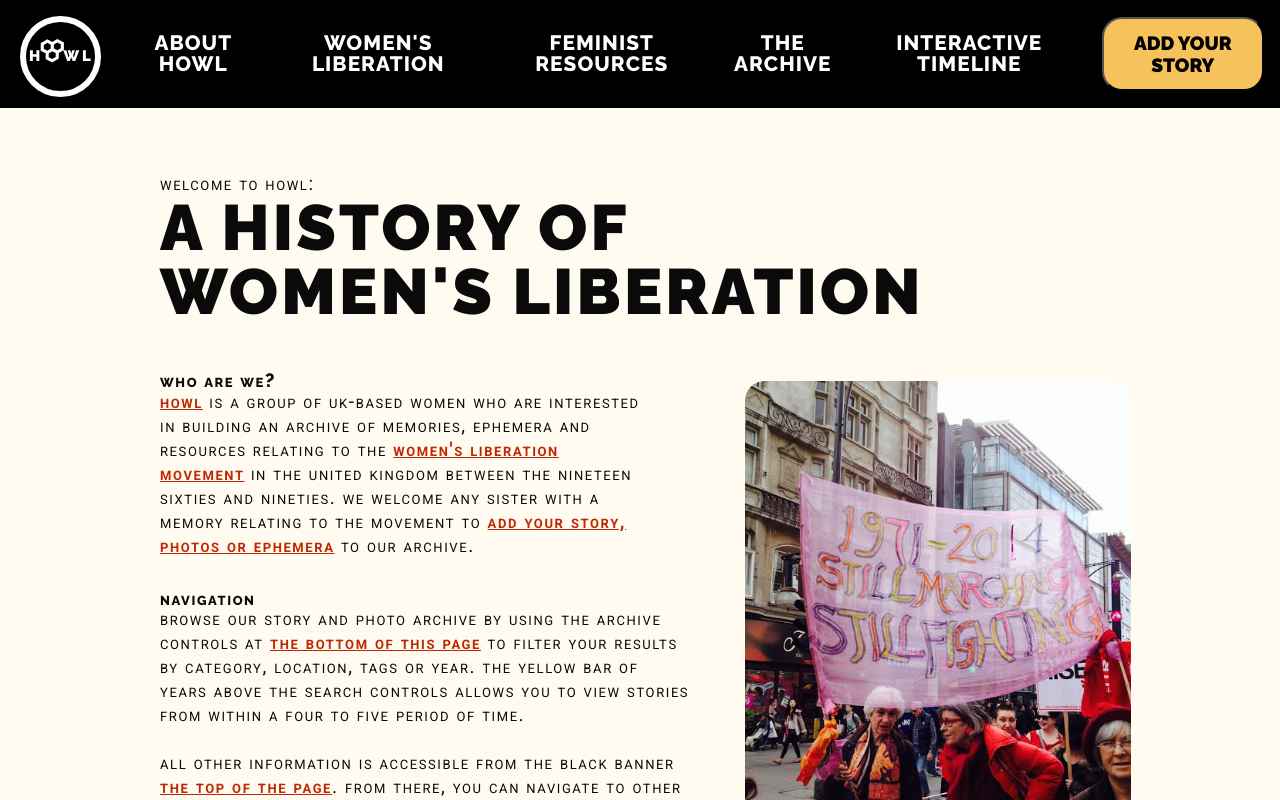
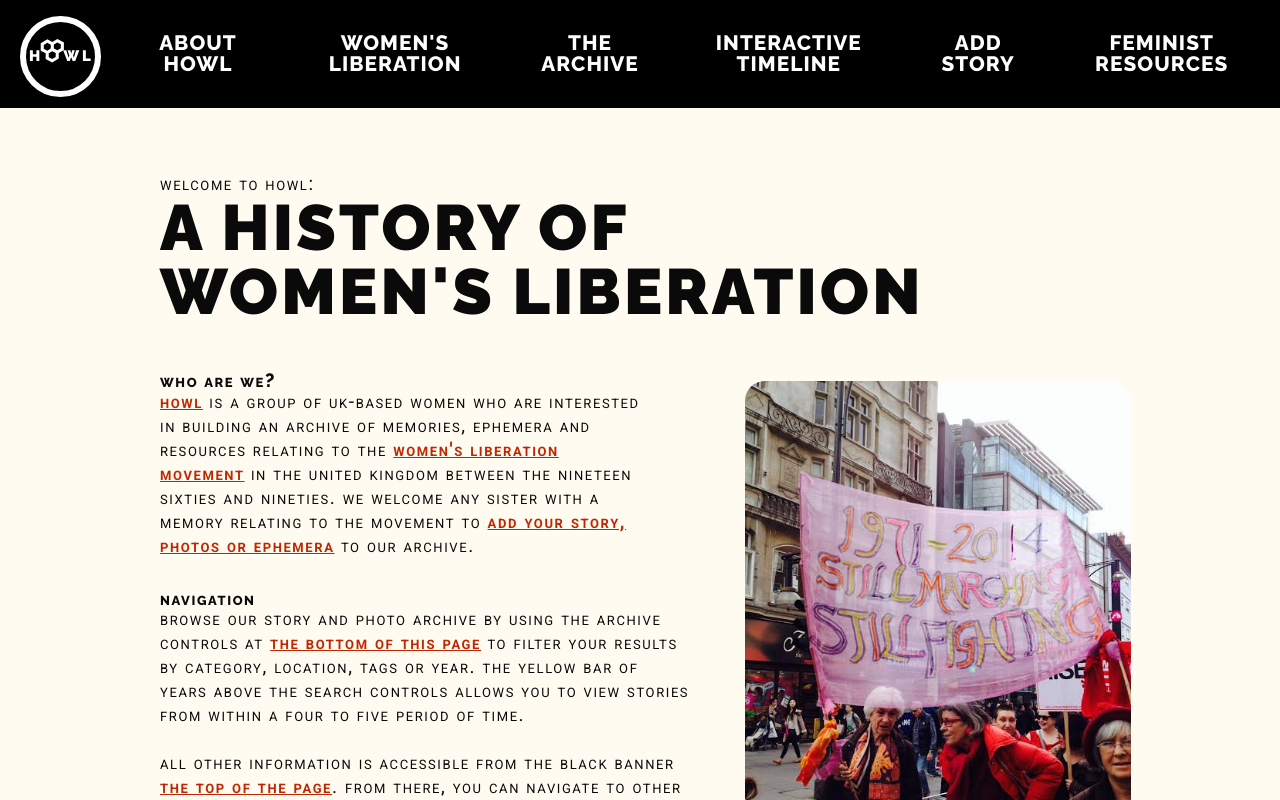
Before and after one commit to founders-programme-2/howl, a React (Create React App) app in the folder client/: page / in a window 1280 px wide. Shown: the top 800 px of the page. Built offline with nearby package versions, Linux system fonts and the light colour scheme; what react-a11y would draw is missing.

Commit message:
Change header link order

```diff
--- a/client/src/Components/Common/Header/index.js
+++ b/client/src/Components/Common/Header/index.js
@@ -35,53 +35,74 @@ const Header = ({ location }) => {
           <Logo src={logoPath} alt="Howl logo" />
         </Link>
       </CntrdWrapper>
+
       <NavList>
         <NavLi>
           <NavLink
             to={ABOUT_URL}
-            theme={{ color: url === ABOUT_URL ? 'var(--main-btn-color)' : 'white' }}
+            theme={{
+              color: url === ABOUT_URL ? 'var(--main-btn-color)' : 'white',
+            }}
           >
             About Howl
           </NavLink>
         </NavLi>
+
         <NavLi>
           <NavLink
             to={WLM_URL}
-            theme={{ color: url === WLM_URL ? 'var(--main-btn-color)' : 'white' }}
+            theme={{
+              color: url === WLM_URL ? 'var(--main-btn-color)' : 'white',
+            }}
           >
             Women&#39;s Liberation
           </NavLink>
         </NavLi>
+
+        <NavLi>
+          <NavLink
+            to={ARCHIVE_URL}
+            theme={{
+              color: url === ARCHIVE_URL ? 'var(--main-btn-color)' : 'white',
+            }}
+          >
+            The Archive
+          </NavLink>
+        </NavLi>
+
+        <NavLi>
+          <NavLink
+            to={TIMELINE_URL}
+            theme={{
+              color: url === TIMELINE_URL ? 'var(--main-btn-color)' : 'white',
+            }}
+          >
+            Interactive Timeline
+          </NavLink>
+        </NavLi>
+
+        <NavLi>
+          <NavLink
+            to={ADD_URL}
+            theme={{
+              color: url === RESOURCES_URL ? 'var(--main-btn-color)' : 'white',
+            }}
+          >
+            Add Story
+          </NavLink>
+        </NavLi>
+
         <NavLi>
           <NavLink
             to={RESOURCES_URL}
-            theme={{ color: url === RESOURCES_URL ? 'var(--main-btn-color)' : 'white' }}
+            theme={{
+              color: url === RESOURCES_URL ? 'var(--main-btn-color)' : 'white',
+            }}
           >
             Feminist Resources
           </NavLink>
         </NavLi>
-        <NavLi>
-          <NavLink
-            to={ARCHIVE_URL}
-            theme={{ color: url === ARCHIVE_URL ? 'var(--main-btn-color)' : 'white' }}
-          >
-            The Archive
-          </NavLink>
-        </NavLi>
-        <NavLi>
-          <NavLink
-            to={TIMELINE_URL}
-            theme={{ color: url === TIMELINE_URL ? 'var(--main-btn-color)' : 'white' }}
-          >
-            Interactive Timeline
-          </NavLink>
-        </NavLi>
       </NavList>
-      <CntrdWrapper>
-        <Link to={ADD_URL}>
-          <NavBtn type="button">Add Your Story</NavBtn>
-        </Link>
-      </CntrdWrapper>
     </NavSection>
   );
 };
```
